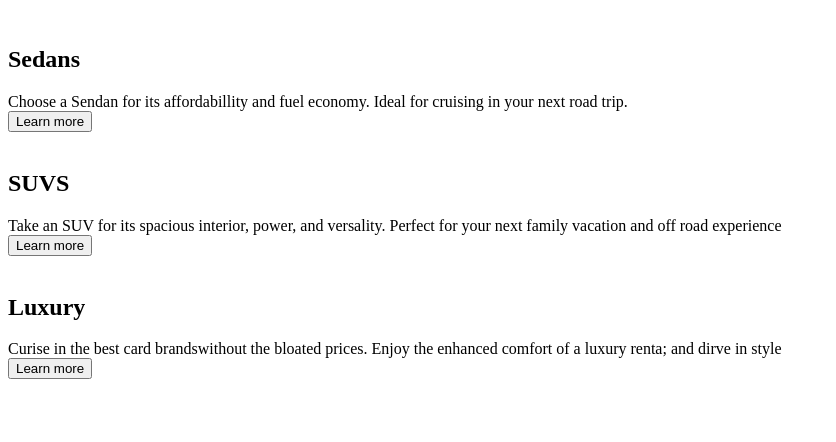
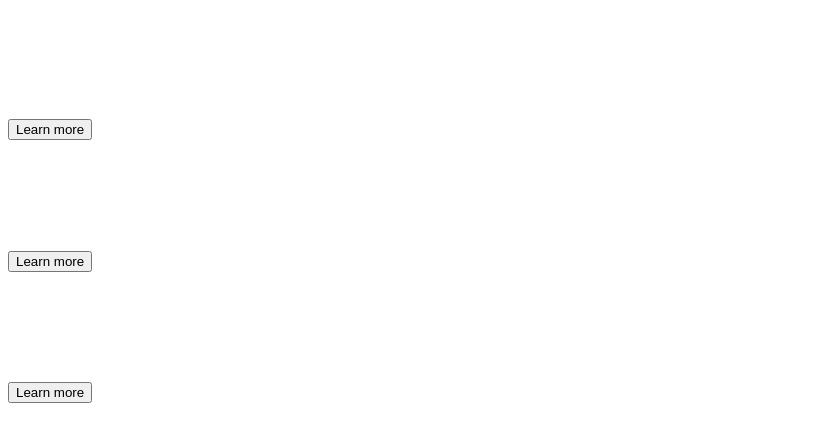
Before and after one commit to matiarbri/Cars-Card, a plain HTML site: page index.html in a window 1280 px wide. Shown: the whole page, without its empty margins (0-836 px from the left). Drawn offline with Linux system fonts and the light colour scheme.

Commit message:
added font sources and body styling

```diff
--- a/index.html
+++ b/index.html
@@ -6,6 +6,8 @@
     <meta name="viewport" content="width=device-width, initial-scale=1.0">
     <title>Cars Cards</title>
     <link rel="stylesheet" href="styles.css">
+    <link rel="preconnect" href="https://fonts.gstatic.com" crossorigin>
+    <link href="https://fonts.googleapis.com/css2?family=Lexend+Deca:wght@100..900&display=swap" rel="stylesheet">
 </head>
 
 <body>
@@ -22,7 +24,7 @@
         <img src="imgs/" alt="">
         <h1>SUVS</h1>
         <div>Take an SUV for its spacious interior, power, and versality. Perfect for your next family vacation and off
-            road experience </div>
+            road experience. </div>
         <button>Learn more</button>
     </section>
 
@@ -30,8 +32,8 @@
     <section class="container-luxury">
         <img src="imgs/" alt="">
         <h1>Luxury</h1>
-        <div>Curise in the best card brandswithout the bloated prices. Enjoy the enhanced comfort of a luxury renta; and
-            dirve in style </div>
+        <div>Curise in the best card brandswithout the bloated prices. Enjoy the enhanced comfort of a luxury rental and
+            drive in style. </div>
 
         <button>Learn more</button>
     </section>
--- a/styles.css
+++ b/styles.css
@@ -0,0 +1,7 @@
+body {
+    color: white;
+font-family: "Lexend Deca", sans-serif;
+font-optical-sizing: auto;
+font-weight: 400;
+font-style: normal;
+}
```
